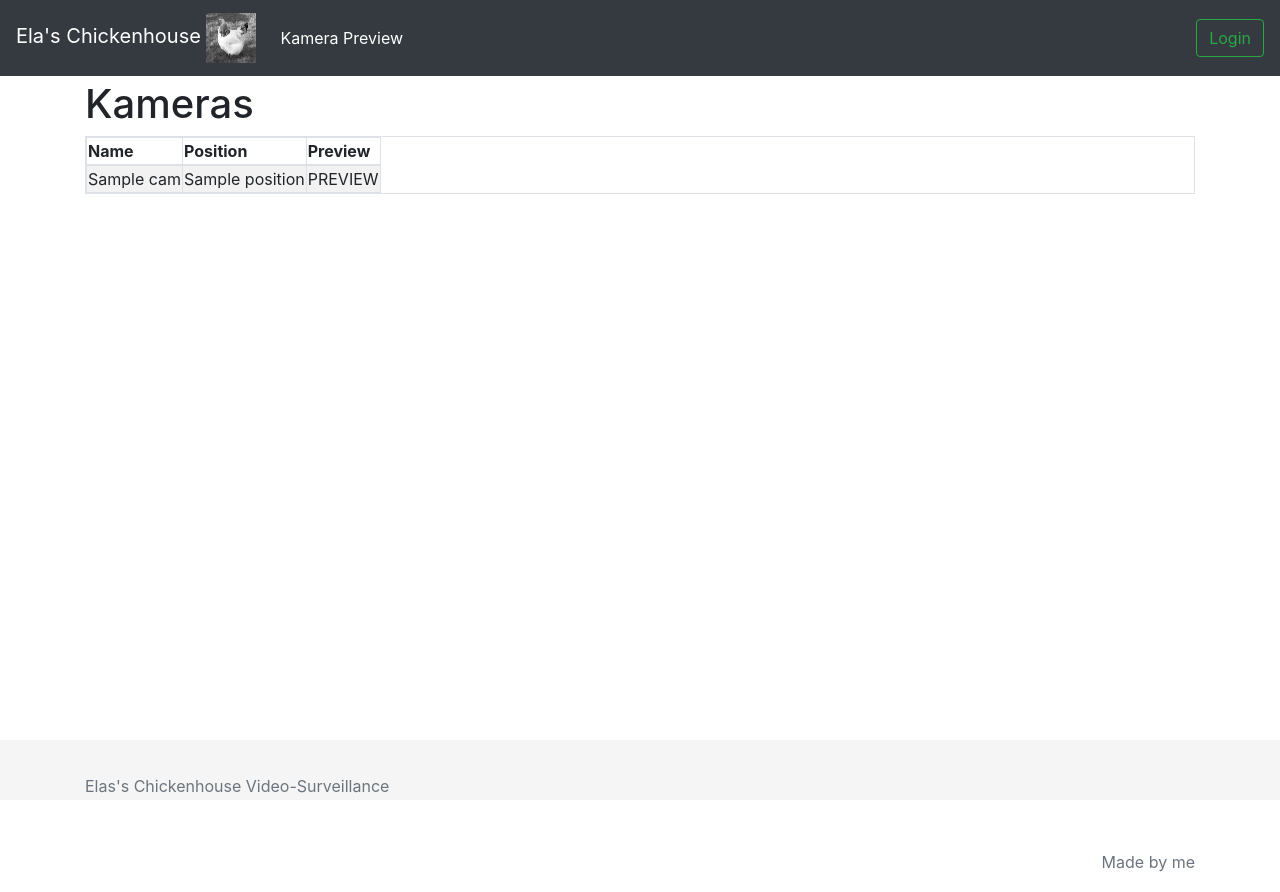
After one commit to pydvlpr/chickenhouse, a Django app: template videosite/videosite/templates/videosite/cam_preview.html in a window 1280 px wide. The commit adds this page. Run offline with Django 3.2, Linux system fonts and the light colour scheme; the template is opened without the code that fills it: most values are stand-ins (such as "Sample title", 1, 10 or a date in 2020); some libraries are stand-ins or nearby versions.

Commit message:
set cam preview index site

```diff
--- a/videosite/videosite/templates/videosite/base.html
+++ b/videosite/videosite/templates/videosite/base.html
@@ -48,7 +48,7 @@
     <header>
     <nav class="navbar navbar-expand-md navbar-dark bg-dark fixed-top">
         <a class="navbar-brand" href="">Ela's Chickenhouse
-            <img src="{% static 'videosite/img/Light_sussex_hen_bw.jpg' %}" height="35" width="35">
+            <img src="{% static 'videosite/img/Light_sussex_hen_bw.jpg' %}" height="50" width="50">
         </a>
         <button class="navbar-toggler" type="button" data-toggle="collapse" data-target="#navbarsExampleDefault" aria-controls="navbarsExampleDefault" aria-expanded="false" aria-label="Toggle navigation">
             <span class="navbar-toggler-icon"></span>
@@ -58,10 +58,10 @@
             <div class="collapse navbar-collapse" id="navbarsExampleDefault">
                 <ul class="navbar-nav mr-auto">
                   <li class="nav-item active">
-                    <a class="nav-link" href="{% url 'cam_preview'%}">Camera Preview</a>
+                    <a class="nav-link" href="{% url 'cam_preview'%}">Kamera Preview</a>
                   </li>
                   <li class="nav-item active">
-                    <a class="nav-link" href="{% url 'cam_list'%}">Camera List</a>
+                    <a class="nav-link" href="{% url 'cam_list'%}">Kamera Details</a>
                   </li>
                 </ul>
                 <a class="btn btn-outline-danger my-2 my-sm-0" href="{% url 'logout'%}">Logout</a>
@@ -69,7 +69,7 @@
         {% else %}
                 <ul class="navbar-nav mr-auto">
                   <li class="nav-item active">
-                    <a class="nav-link" href="{% url 'cam_preview'%}">Camera Preview</a>
+                    <a class="nav-link" href="{% url 'cam_preview'%}">Kamera Preview</a>
                   </li>
                 </ul>
                 <a class="btn btn-outline-success my-2 my-sm-0" href="{% url 'login'%}">Login</a>
--- /dev/null
+++ b/videosite/videosite/templates/videosite/cam_preview.html
@@ -0,0 +1,38 @@
+{% extends "videosite/base.html" %}
+{% load static %}
+
+{% block content %}
+    <div class="container">
+            <h1>Kameras</h1>
+            {% if cam_list %}
+                <table id="dataTable" class="display table-responsive table-striped table-bordered" style="width:100%">
+                    <thead>
+                        <tr>
+                            <th>Name</th>
+                            <th>Position</th>
+                            <th>Preview</th>
+                        </tr>
+                    </thead>
+                        <tbody>
+                            {% for cam in cam_list %}
+                                <tr>
+                                    <td>{{cam.name}}</td>
+                                    <td>{{cam.position}}</td>
+                                    <td>PREVIEW</td>
+                                </tr>
+                            {% endfor %}
+                        </tbody>
+                </table>
+                {% else %}
+                    <p>Es sind aktuell keine Kameras verfügbar.</p>
+                {% endif %}
+        </div>
+        {% if user.is_authenticated %}
+            <div class="container">
+                <p>
+                <a href="{% url 'cam_list' %}" class="btn btn-primary">Kamera Liste</a>
+                <a href="{% url 'index' %}" class="btn btn-secondary">Zurück</a>
+                </p>
+            </div>
+        {%endif%}
+{% endblock%}
```
Also changed, not shown: videosite/videosite/templates/videosite/camera-list.html (line endings or trailing spaces).
